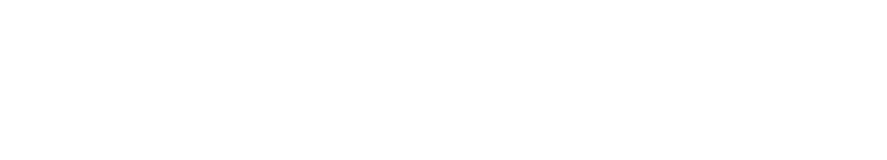
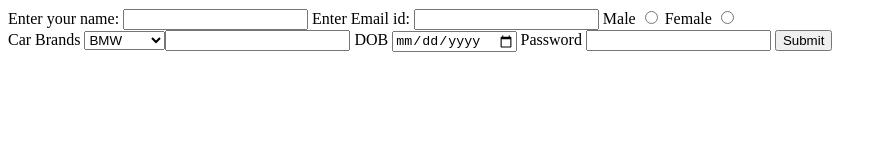
Before and after one commit to acciojob/car-insurance-form-Ayush-885868, a website: page main.html in a window 1280 px wide. Shown: the whole page, without its empty margins (0-887 px from the left). Drawn offline with Linux system fonts and the light colour scheme.

Commit message:
created a submission

```diff
--- a/main.html
+++ b/main.html
@@ -10,6 +10,34 @@
 	<!-- the entire body must be written by student -->
     <script type="text/javascript" src="./script.js">
 </script>
+<form method="POST">
+	<label for="name">Enter your name:</label>
+	<input type="text"  id="name" required>
+	<label for="email">Enter Email id:</label>
+	<input type="email" id="email" required>
+	<label>Male</label>
+	<input type="radio"  name ="gender" required>
+	<label >Female</label>
+	<input type="radio" name="gender"  required><br>
+	<label for="cars">Car Brands</label>
+	<select  name ="cars" id="cars">
+		<option value="BMW">BMW</option>
+		<option value="Audi">Audi</option>
+		<option value="Mercedez">Mercedez</option>
+
+	<label for="carage">Enter Car age</label>
+	<input type="number" id="carage" required>
+	<label for="dop">DOB</label>
+	<input type="date"  id="dop" required>
+
+	<label for="password">Password</label>
+	<input type="password"  id="password" required>
+
+
+	<button type="submit">Submit</button>
+
+
+</form>
 
 </body>
 
```
